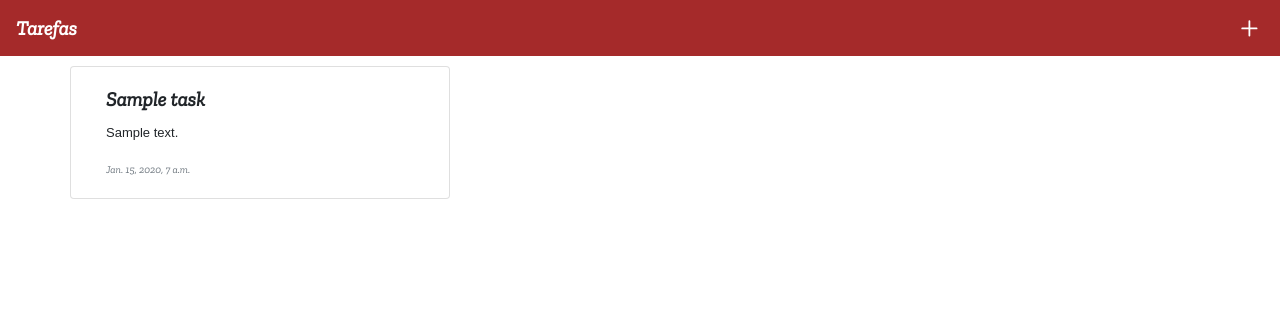
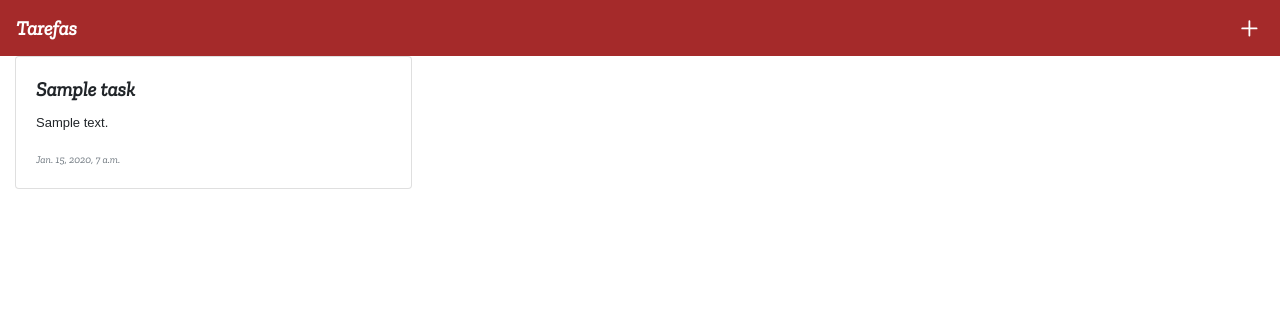
Before and after one commit to luysla/Django-CRUD, a Django app: page / in a window 1280 px wide. Shown: the top 316 px of the page. Run offline with Django 3.2, Linux system fonts and the light colour scheme; tables that the repository leaves empty hold one stand-in row (values such as "Sample post"); some libraries are stand-ins or nearby versions.

Commit message:
Editei card das tarefas

```diff
--- a/taskapp/static/css/styles.css
+++ b/taskapp/static/css/styles.css
@@ -19,7 +19,3 @@ a{
 .navbar{
     background-color: brown;
 }
-
-.card{
-    margin-top: 10px;
-}
--- a/taskapp/templates/taskapp/index.html
+++ b/taskapp/templates/taskapp/index.html
@@ -20,16 +20,18 @@
         </a>
     </nav>
 
-    <div class="container">
+    <div class="container-fluid">
     <div class="row">
     {% for task in tasks %}
-        <div class="card d-inline-block col-md-4">
+    <div class="col-md-4">
+        <div class="card w-100 d-inline-block">
             <div class="card-body">
                 <h5 class="card-title">{{ task.name }}</h5>
                 <p class="card-text">{{ task.description }}</p>
                 <p class="card-text"><small class="text-muted">{{ task.created_date }}</small></p>
             </div>
         </div>
+    </div>
     {% endfor %}
     </div>
     </div>
```
